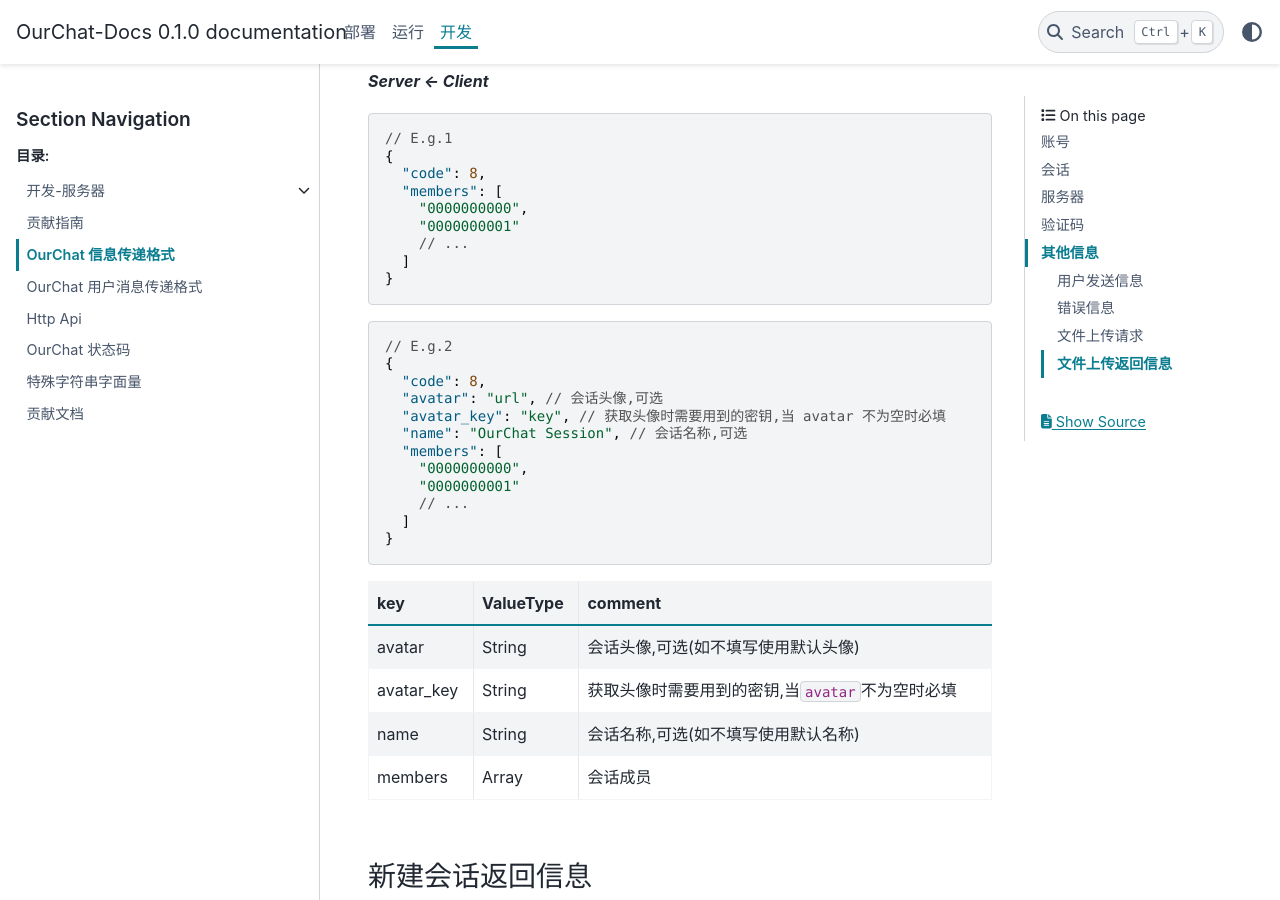
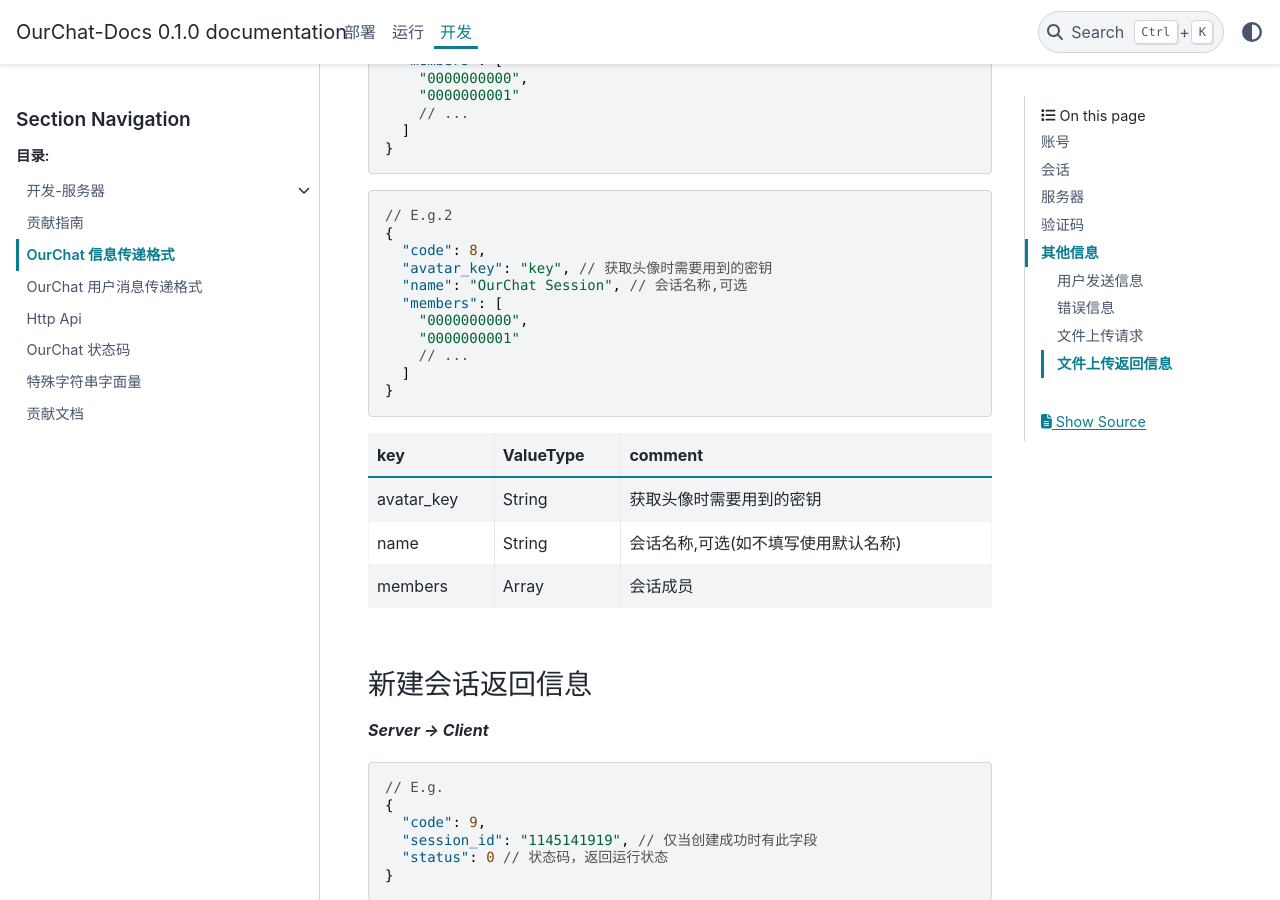
Before and after one commit to SkyUOI/OurChat-Docs, a Sphinx documentation site: the page built from docs/source/docs/development/msg_json.md, in a window 1280 px wide and 900 px high, scrolled down 7100 px. Built offline with Sphinx 7.4.7 and the PyData theme 0.15.4, drawn with Linux system fonts in a browser that asks for light colours; some of the changed text lies outside the part shown.

Commit message:
docs: remove 'avatar'

```diff
--- a/docs/source/docs/development/msg_json.md
+++ b/docs/source/docs/development/msg_json.md
@@ -106,7 +106,6 @@
 | email              | String    | 该账号绑定的邮箱                                                  |
 | nickname           | String    | 昵称                                                              |
 | status             | Number    | 该账号的状态                                                      |
-| avatar             | String    | 该账号头像的 url 链接                                             |
 | avatar_key         | String    | 获取头像时需要用到的密钥                                          |
 | time               | Number    | 该账号注册的时间戳                                                |
 | public_update_time | Number    | 该账号公共(即不包括**sessions**和**friends**)数据最后更新的时间戳 |
@@ -189,7 +188,6 @@
 | key        | ValueType |
 | :--------- | :-------- |
 | nickname   | String    |
-| avatar     | String    |
 | avatar_key | String    |
 | status     | Number    |
 
@@ -238,7 +236,6 @@
 | :------------ | :-------- | :------------------------- |
 | session_id    | String    | 该会话的 ID                |
 | name          | String    | 会话名称                   |
-| avatar        | String    | 该会话头像的 url 链接      |
 | avatar_key    | String    | 获取头像时需要用到的密钥   |
 | time          | Number    | 该会话创建的时间戳         |
 | update_time   | Number    | 该会话数据最后更新的时间戳 |
@@ -287,8 +284,7 @@
 // E.g.2
 {
   "code": 8,
-  "avatar": "url", // 会话头像,可选
-  "avatar_key": "key", // 获取头像时需要用到的密钥,当 avatar 不为空时必填
+  "avatar_key": "key", // 获取头像时需要用到的密钥
   "name": "OurChat Session", // 会话名称,可选
   "members": [
     "0000000000",
@@ -300,8 +296,7 @@
 
 | key        | ValueType | comment                                         |
 | :--------- | :-------- | :---------------------------------------------- |
-| avatar     | String    | 会话头像,可选(如不填写使用默认头像)             |
-| avatar_key | String    | 获取头像时需要用到的密钥,当`avatar`不为空时必填 |
+| avatar_key | String    | 获取头像时需要用到的密钥 |
 | name       | String    | 会话名称,可选(如不填写使用默认名称)             |
 | members    | Array     | 会话成员                                        |
 
```
Also changed, not shown: 1 other file.
